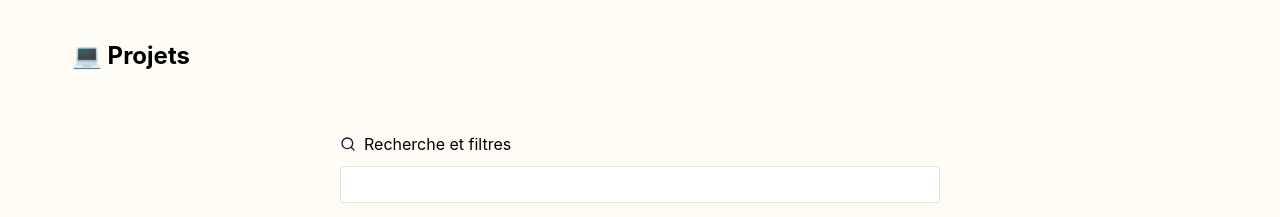
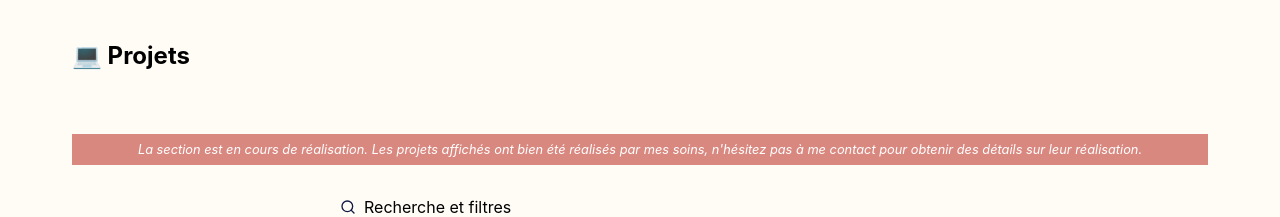
Before and after one commit to surprisk/portfolio-vuejs, a Vue app: page / in a window 1280 px wide. Shown: the part 2660-2877 px from the top of the page. Built offline with nearby package versions, Linux system fonts and the light colour scheme.

Commit message:
Work in progress warning added on project section and favicon added

```diff
--- a/index.html
+++ b/index.html
@@ -1,8 +1,8 @@
 <!doctype html>
-<html lang="en">
+<html lang="fr">
   <head>
     <meta charset="UTF-8" />
-    <link rel="icon" type="image/png" href="/favicon.ico" />
+    <link rel="icon" type="image/png" href="/magpiecon.png" />
     <meta name="viewport" content="width=device-width, initial-scale=1.0" />
     <title>Portfolio.</title>
   </head>
--- a/src/components/project/projectSection.vue
+++ b/src/components/project/projectSection.vue
@@ -142,6 +142,20 @@ export default {
 <template>
   <div id="projects_section" class="container section">
     <h2 class="home-title">💻 Projets</h2>
+    <div
+      style="
+        font-style: italic;
+        font-size: 0.8em;
+        text-align: center;
+        margin-bottom: 32px;
+        padding: 8px;
+        color: #fff;
+        background-color: #d98880;
+      "
+    >
+      La section est en cours de réalisation. Les projets affichés ont bien été réalisés par mes
+      soins, n'hésitez pas à me contact pour obtenir des détails sur leur réalisation.
+    </div>
     <searchbar @onSearch="searchHandler" />
     <projectFilter :tags="this.tags" @onFilter="filterHandler" />
     <TransitionGroup name="projects" tag="div" class="projects">
```
Also changed, not shown: public/magpiecon.png (added).
